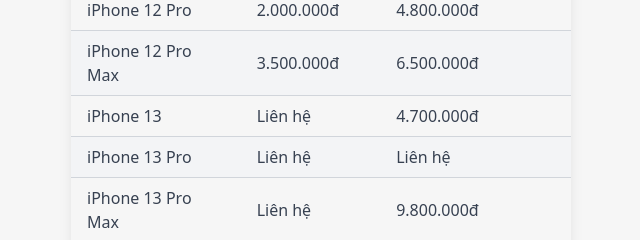
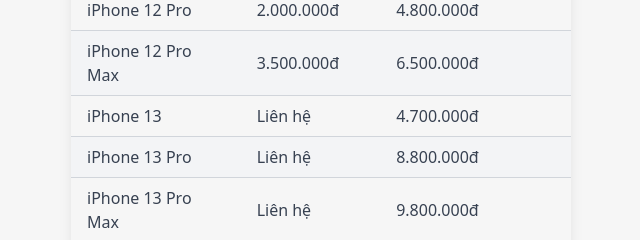
Before and after one commit to lesontung1996/mobizen, an Astro site: page / in a window 1280 px wide. Shown: the part 3060-3300 px from the top of the page, 319-959 px from the left. Built offline with nearby package versions, Linux system fonts and the light colour scheme; Astro itself is replaced by a stand-in of ours.

Commit message:
Update Prices “price-2”

```diff
--- a/src/_posts/prices/price-2.md
+++ b/src/_posts/prices/price-2.md
@@ -17,5 +17,5 @@
 | iPhone 12 Pro     | 2.000.000đ  | 4.800.000đ         |
 | iPhone 12 Pro Max | 3.500.000đ  | 6.500.000đ         |
 | iPhone 13         | Liên hệ     | 4.700.000đ         |
-| iPhone 13 Pro     | Liên hệ     | Liên hệ            |
+| iPhone 13 Pro     | Liên hệ     | 8.800.000đ         |
 | iPhone 13 Pro Max | Liên hệ     | 9.800.000đ         |
```
